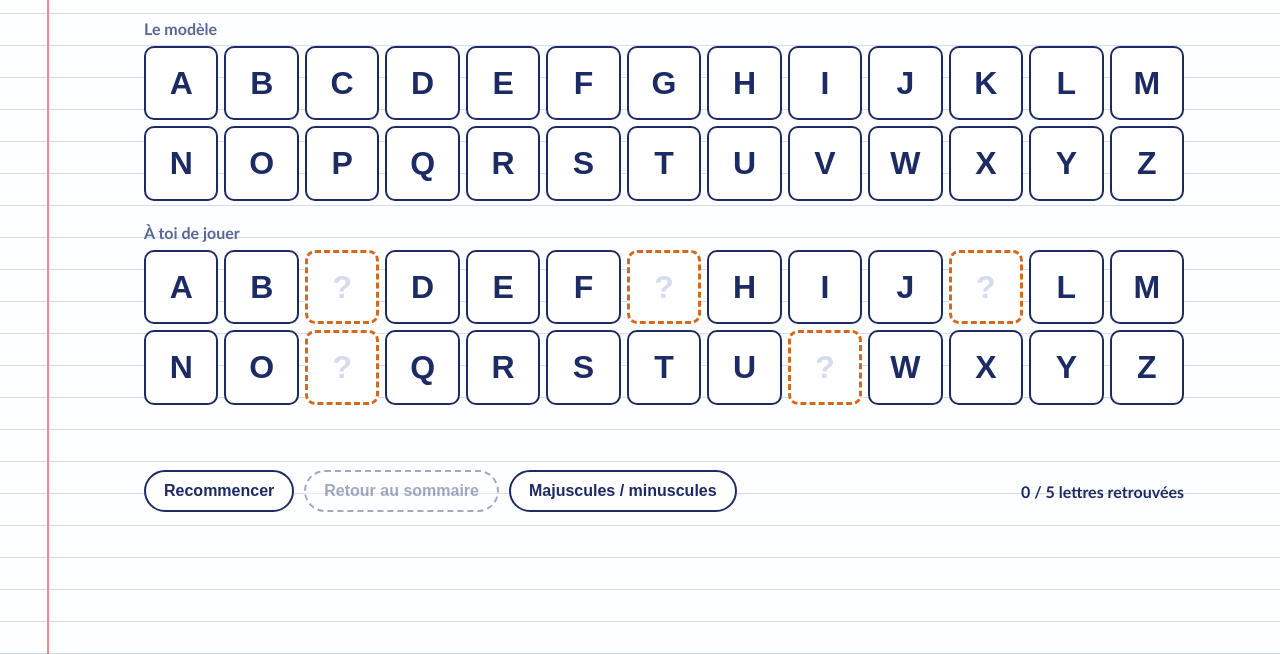
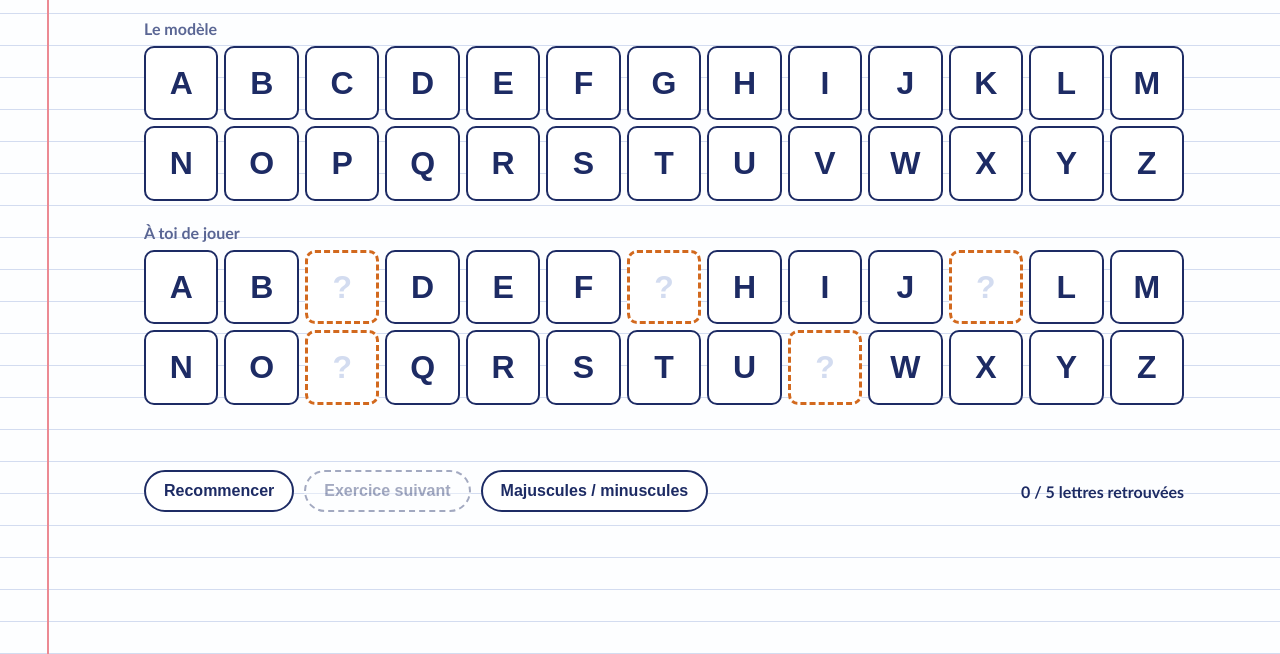
Before and after one commit to n1co-m/AlphaFLE, a plain HTML site: page 04-lettres-manquantes.html in a window 1280 px wide. Shown: the part 146-800 px from the top of the page. Drawn offline with Linux system fonts and the light colour scheme; a web font is replaced by a local one.

Commit message:
Update 04-lettres-manquantes.html

```diff
--- a/04-lettres-manquantes.html
+++ b/04-lettres-manquantes.html
@@ -109,7 +109,7 @@
   <div class="bar">
     <button class="action" id="reset" type="button">Recommencer</button>
     <!-- Adresse de l’exercice suivant : modifiez le href ci-dessous -->
-    <a class="action suivant" id="suivant" href="index.html" aria-disabled="true" tabindex="-1">Retour au sommaire</a>
+    <a class="action suivant" id="suivant" href="05-lettres-manquantes-2" aria-disabled="true" tabindex="-1">Exercice suivant</a>
     <button class="action" id="case" type="button" aria-pressed="false">Majuscules / minuscules</button>
     <span id="score"></span>
   </div>
```
